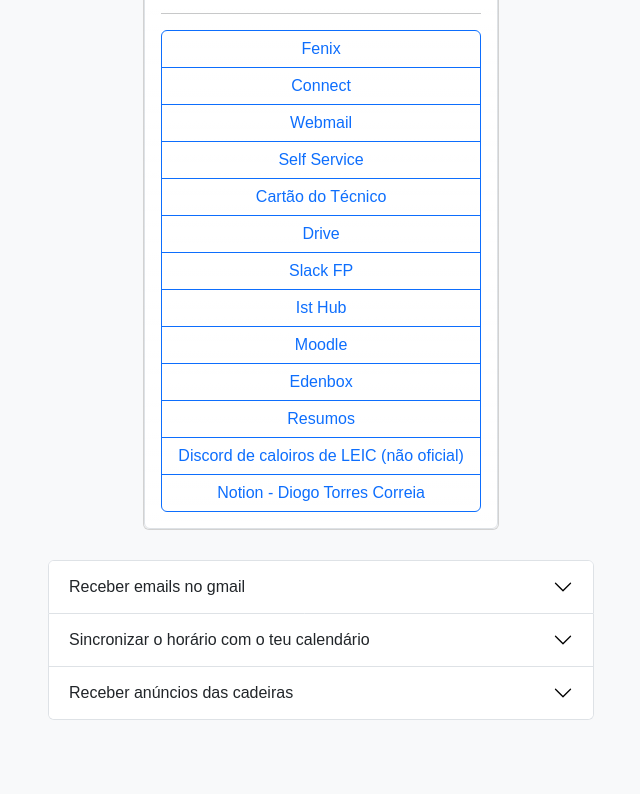
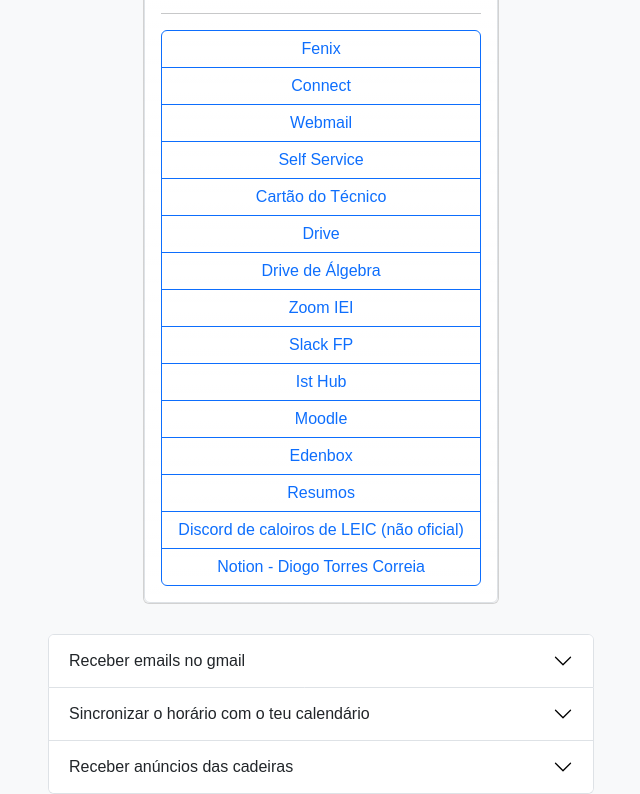
Before and after one commit to Francisca105/ist-leic-linktree, a plain HTML site: page index.html in a window 1280 px wide. Shown: the part 122-916 px from the top of the page, without its empty margins (319-959 px from the left). Before the commit the page ends 842 px from the top, so only its background shows below. Drawn offline with nearby package versions, Linux system fonts and the light colour scheme; a web font is replaced by a local one.

Commit message:
Update index.html

```diff
--- a/index.html
+++ b/index.html
@@ -40,6 +40,10 @@
                             Técnico</a>
                         <a class="btn btn-outline-primary" role="button" href="https://drive.tecnico.ulisboa.pt/"
                             target="_blank" rel="external">Drive</a>
+                        <a class="btn btn-outline-primary" role="button" href="https://drive.google.com/drive/folders/1HsgOHswCX4ecBK_vf-nH-YVtEHO1Az82?usp=sharing"
+                            target="_blank" rel="external">Drive de Álgebra</a>
+                        <a class="btn btn-outline-primary" role="button" href="https://videoconf-colibri.zoom.us/j/84977519177"
+                            target="_blank" rel="external">Zoom IEI</a>
                         <a class="btn btn-outline-primary" role="button" href="https://fp-leic.slack.com/join/signup"
                             target="_blank" rel="external">Slack FP</a>
                         <a class="btn btn-outline-primary" role="button" href="https://isthub.pt" target="_blank"
```
